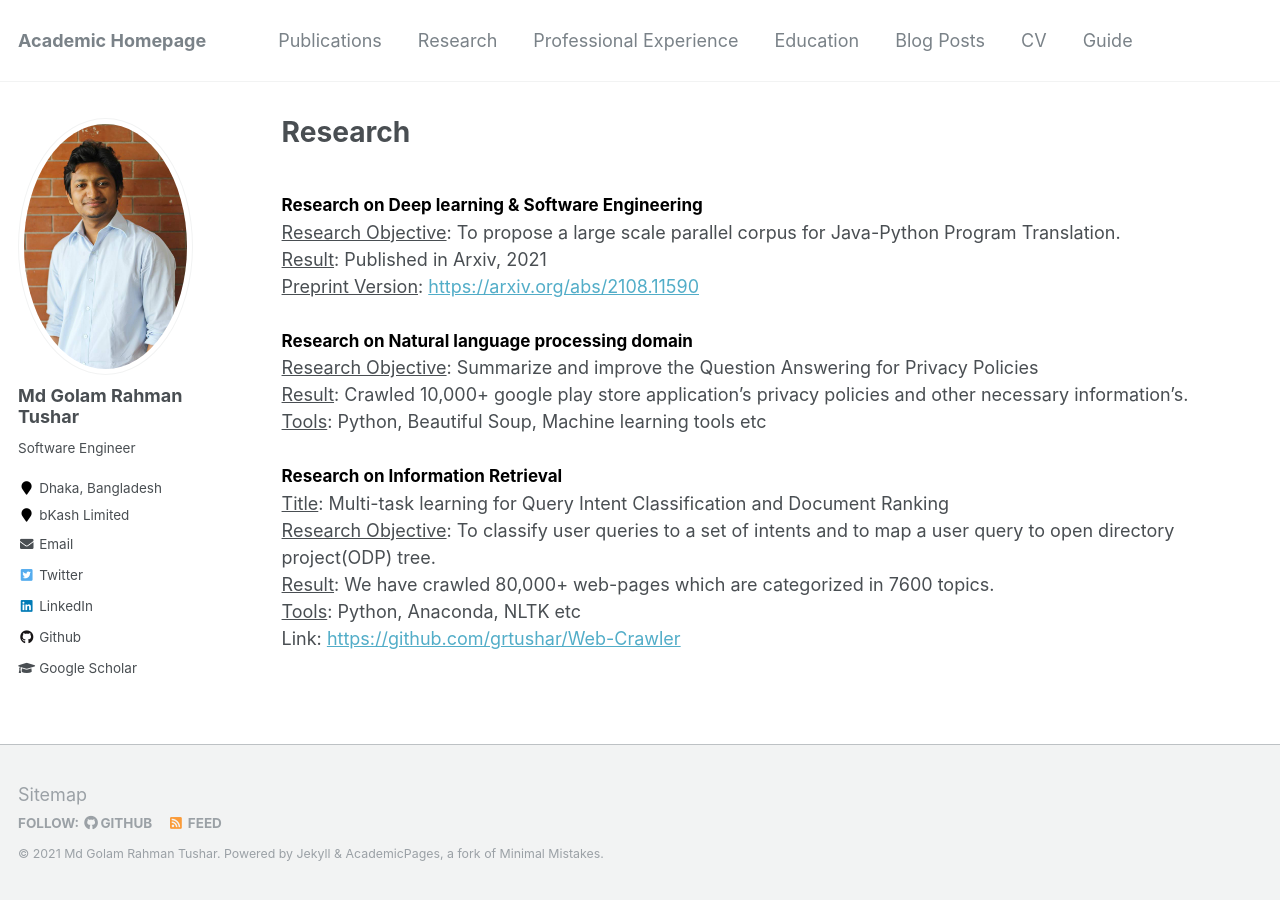
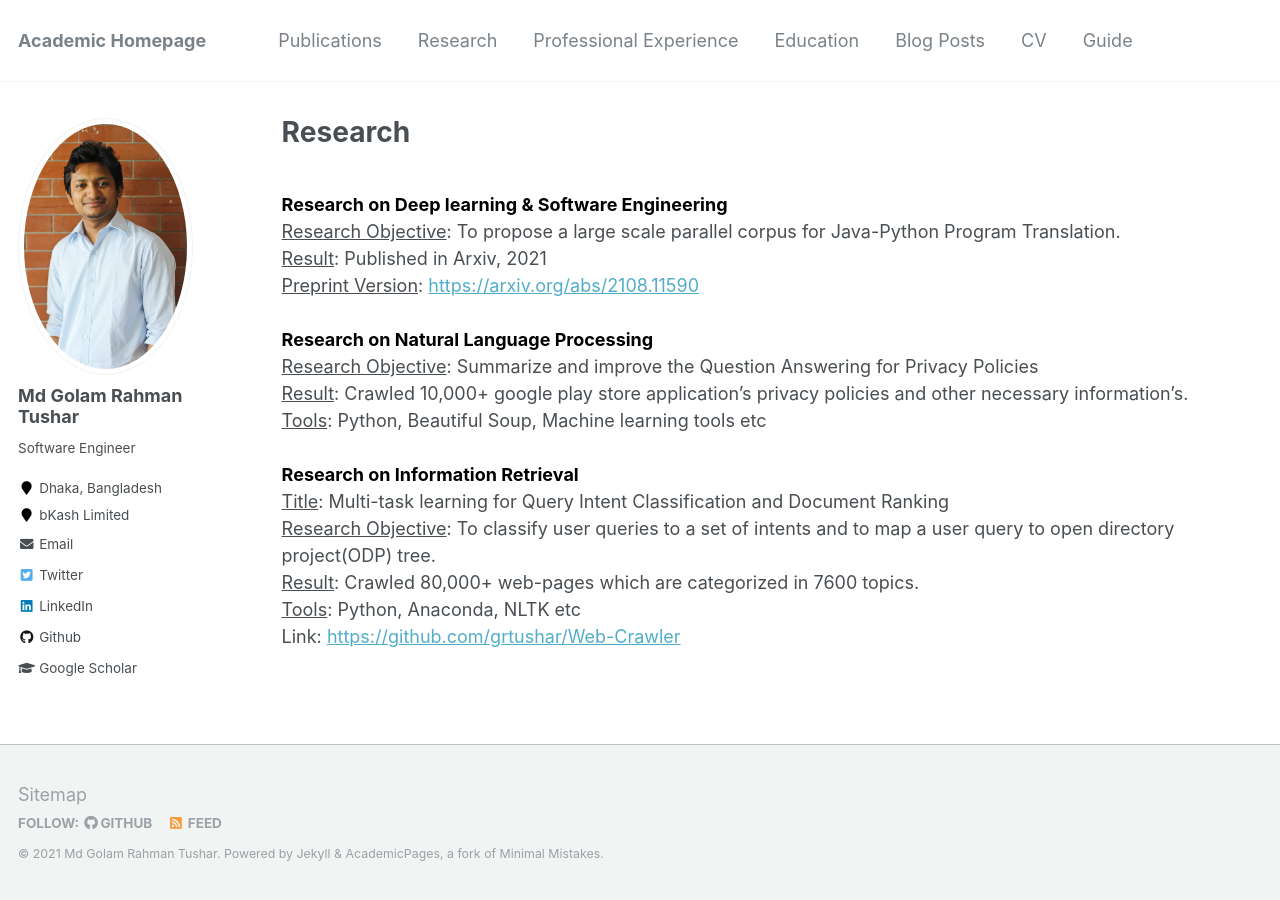
Before and after one commit to grtushar/grtushar.github.io, a Jekyll site: the page built from _pages/research.md, in a window 1280 px wide. Built offline with Jekyll 4.4.1, drawn with Linux system fonts in a browser that asks for light colours.

Commit message:
:sparkles: Update research page

```diff
--- a/_pages/research.md
+++ b/_pages/research.md
@@ -7,20 +7,20 @@ redirect_from:
 - /resume
 ---
 <br/>
-    <span style="color:black; font-weight:bold; font-size:17px">Research on Deep learning & Software Engineering</span><br/>
+    <span style="color:black; font-weight:bold; font-size:18px">Research on Deep learning & Software Engineering</span><br/>
     <span style="text-decoration:underline;">Research Objective</span>: To propose a large scale parallel corpus for Java-Python Program Translation.<br/>
     <span style="text-decoration:underline;">Result</span>: Published in Arxiv, 2021<br/>
     <span style="text-decoration:underline;">Preprint Version</span>: [https://arxiv.org/abs/2108.11590](https://arxiv.org/abs/2108.11590)<br/>
 <br/>
-    <span style="color:black; font-weight:bold; font-size:17px">Research on Natural language processing domain</span><br/>
+    <span style="color:black; font-weight:bold; font-size:18px">Research on Natural Language Processing</span><br/>
     <span style="text-decoration:underline;">Research Objective</span>: Summarize and improve the Question Answering for Privacy Policies<br/>
     <span style="text-decoration:underline;">Result</span>: Crawled 10,000+ google play store application’s privacy policies and other necessary information’s.<br/>
     <span style="text-decoration:underline;">Tools</span>: Python, Beautiful Soup, Machine learning tools etc<br/>
 <br/>
-    <span style="color:black; font-weight:bold; font-size:17px">Research on Information Retrieval</span><br/>
+    <span style="color:black; font-weight:bold; font-size:18px">Research on Information Retrieval</span><br/>
     <span style="text-decoration:underline;">Title</span>: Multi-task learning for Query Intent Classification and Document Ranking<br/>
     <span style="text-decoration:underline;">Research Objective</span>: To classify user queries to a set of intents and to map a user query to open directory project(ODP) tree.<br/>
-    <span style="text-decoration:underline;">Result</span>: We have crawled 80,000+ web-pages which are categorized in 7600 topics.<br/>
+    <span style="text-decoration:underline;">Result</span>: Crawled 80,000+ web-pages which are categorized in 7600 topics.<br/>
     <span style="text-decoration:underline;">Tools</span>: Python, Anaconda, NLTK etc<br/>
     Link: [https://github.com/grtushar/Web-Crawler](https://github.com/grtushar/Web-Crawler)<br/>
 <br/>
```
Also changed, not shown: 2 other files.
